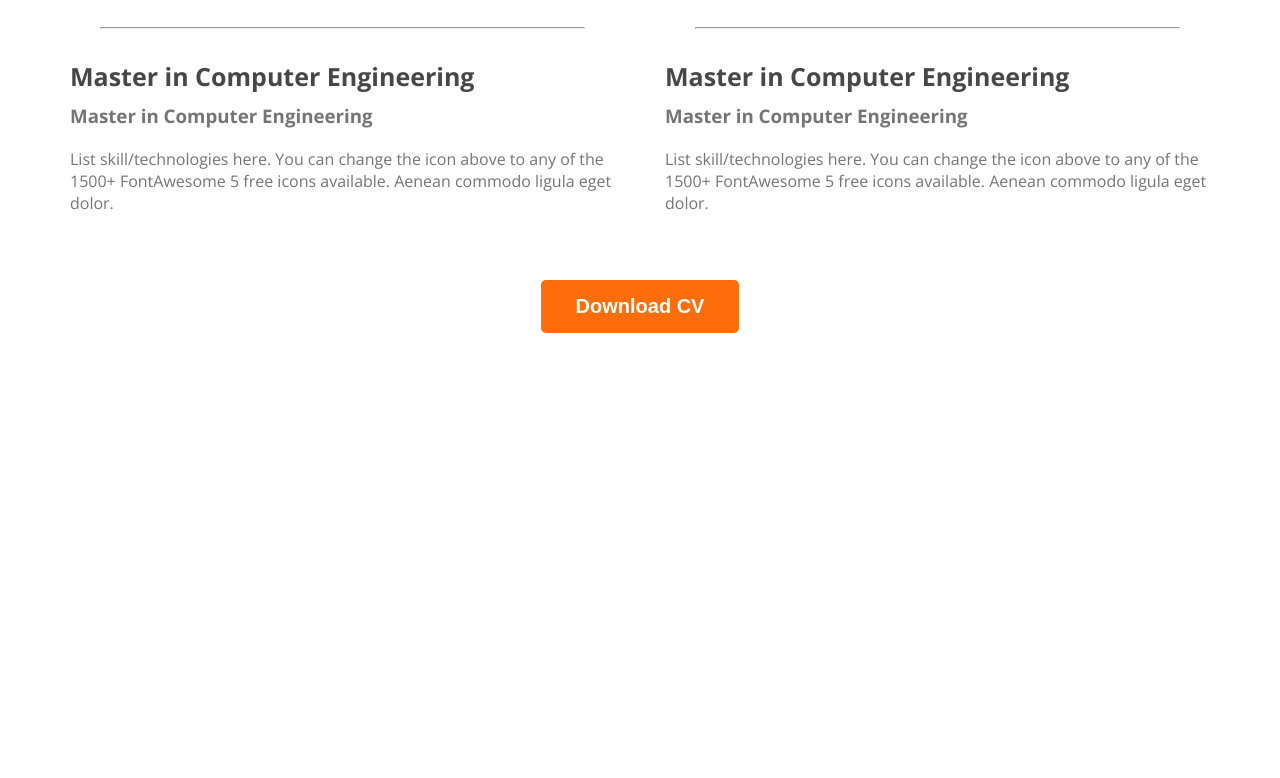
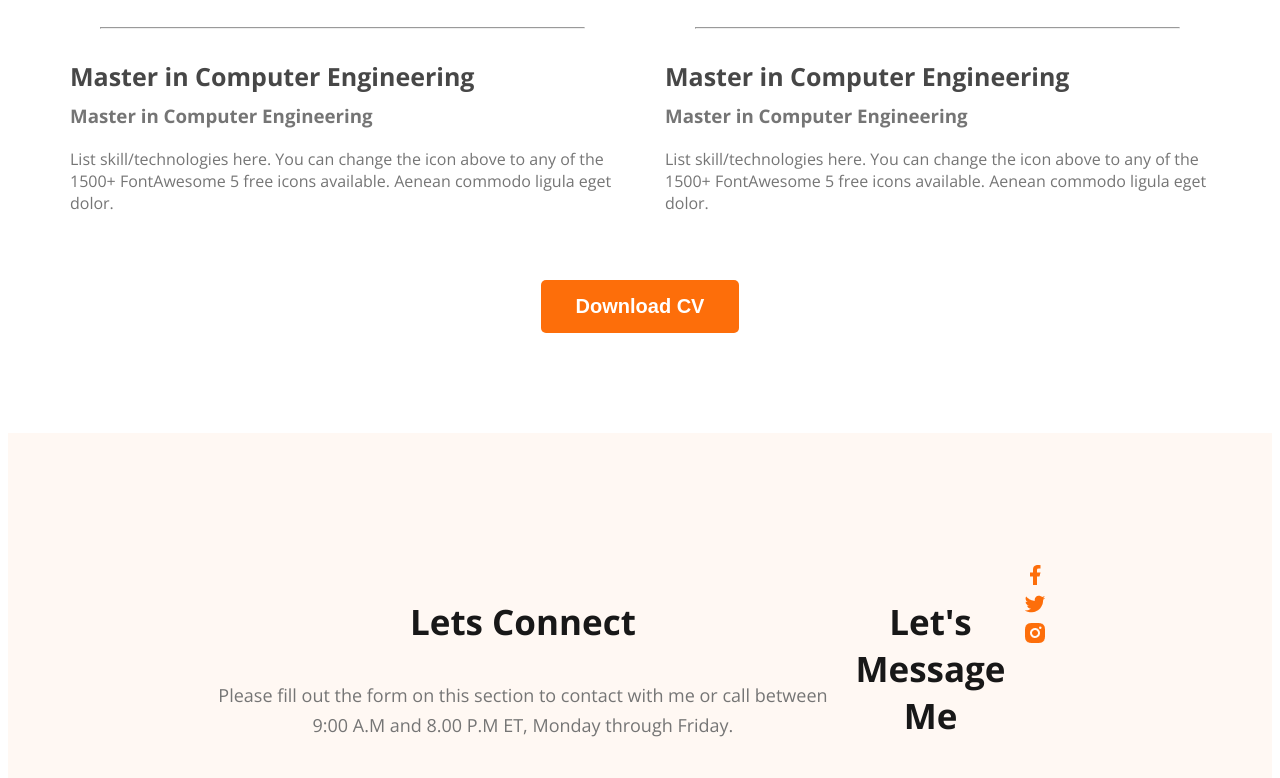
Before and after one commit to nasim-programmer24/Developer-Portfolio, a plain HTML site: page index.html in a window 1280 px wide. Shown: the part 2930-3708 px from the top of the page. Before the commit the page ends 3271 px from the top, so only its background shows below. Drawn offline with nearby package versions, Linux system fonts and the light colour scheme.

Commit message:
basic footer

```diff
--- a/index.html
+++ b/index.html
@@ -175,6 +175,19 @@
         </div>
       </section>
     </main>
-    <footer></footer>
+    <footer>
+        <div class="footer-column">
+            <h3 class="section-title">Lets Connect</h3>
+            <p class="section-description">Please fill out the form on this section to contact with me or call between 9:00 A.M and 8.00 P.M ET, Monday through Friday.</p>
+        </div>
+        <div class="footer-column">
+            <h3 class="section-title">Let's Message Me</h3>
+        </div>
+        <div class="social-links">
+            <a href=""><img src="images/icons/facebook.png" alt=""></a>
+            <a href=""><img src="images/icons/twitter.png" alt=""></a>
+            <a href=""><img src="images/icons/insta.png" alt=""></a>
+        </div>
+    </footer>
   </body>
 </html>
--- a/styles/portfolio.css
+++ b/styles/portfolio.css
@@ -167,3 +167,11 @@ resume-column-title {
   text-align: center;
   margin-top: 50px;
 }
+
+/* footer style */
+footer{
+  display: flex;
+  background: #FFF8F3;
+  margin-top: 100px;
+  padding: 130px 200px;
+}
```
